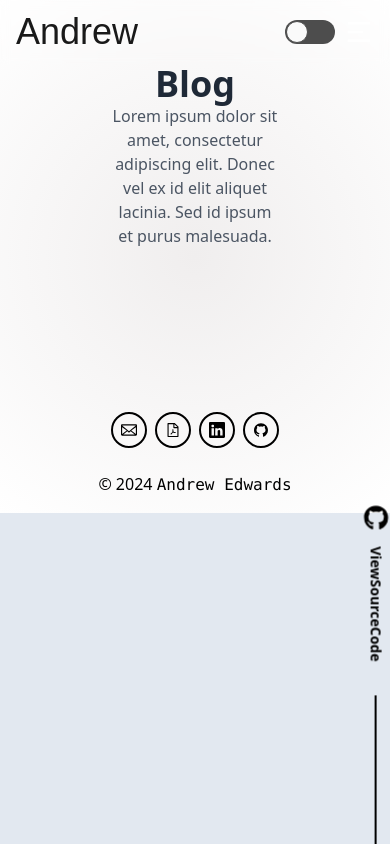
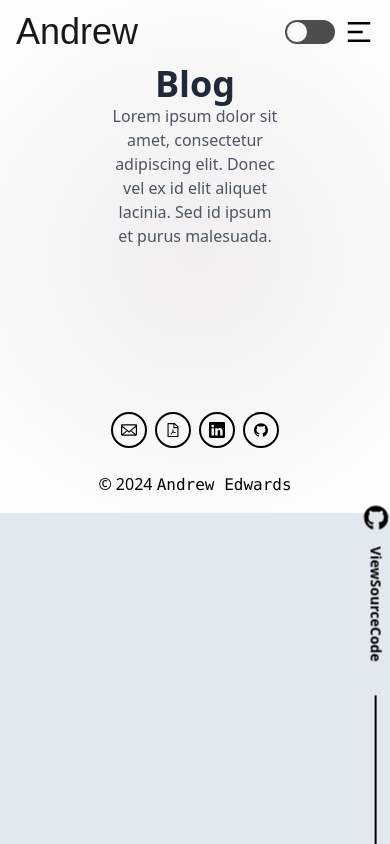
Before and after one commit to Andrew87E/portfolio2, a Next.js app: page /blog in a window 390 px wide. Built offline with nearby package versions, Linux system fonts and the light colour scheme; a web font is replaced by a local one.

Commit message:
updated mobile menu toggle color for dark mode.

```diff
--- a/components/global/navbar/mobileMenu.tsx
+++ b/components/global/navbar/mobileMenu.tsx
@@ -59,12 +59,12 @@ export const MobileMenu = ({
         {showMenu ? (
           <HiOutlineX
             className="transition-transform duration-[2s] transform rotate-180"
-            color="white"
+            color={`${darkModeValue ? "white" : "black"}`}
           />
         ) : (
           <RiMenu3Line
             className="transition-transform duration-[2s] transform rotate-180"
-            color="white"
+            color={`${darkModeValue ? "white" : "black"}`}
           />
         )}
       </button>
```
